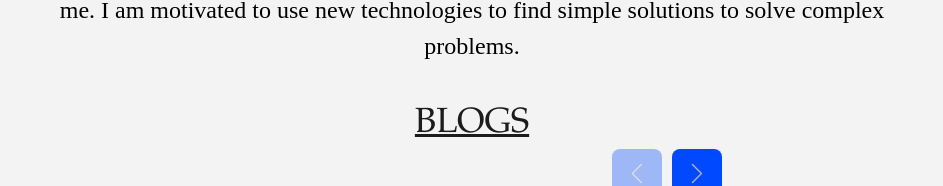
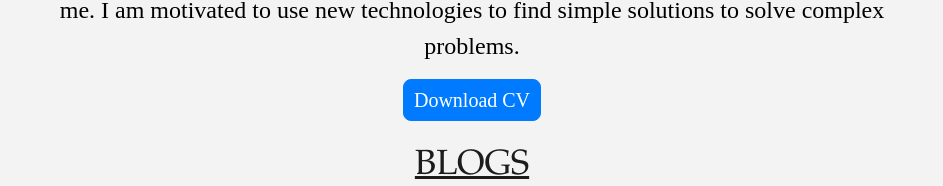
Before and after one commit to kody-samaroo/react-portfolio, a React (Create React App) app: page / in a window 1280 px wide. Shown: the part 581-767 px from the top of the page, without its empty margins (168-1111 px from the left). Built offline with nearby package versions, Linux system fonts and the light colour scheme.

Commit message:
updated resume and fixed the download link

```diff
--- a/src/components/Home.js
+++ b/src/components/Home.js
@@ -1,9 +1,15 @@
 import React from 'react';
+import resume from '../assets/resume.pdf';
+import { Button } from 'react-bootstrap';
 import { FaGithub, FaLinkedin } from 'react-icons/fa';
 import { AiFillMediumCircle } from 'react-icons/ai'
 import { HomeStyles } from '../styles/HomeStyles';
 
 export default function Home({ darkMode }) {
+
+    function downloadCV(){
+        window.open(resume)
+    }
 
     return (
         <HomeStyles darkMode={darkMode}>
@@ -41,6 +47,14 @@ export default function Home({ darkMode }) {
 
             <br/>
 
+            <div className="home-buttons">
+                <Button
+                    className={darkMode ? 'btn-light btn-lg': 'btn-primary btn-lg'}
+                    onClick={downloadCV}
+                > Download CV
+                </Button>
+            </div>
+
         </HomeStyles>
     )
 }
```
Also changed, not shown: 1 other file (tests, documents, lock files or other folders).
